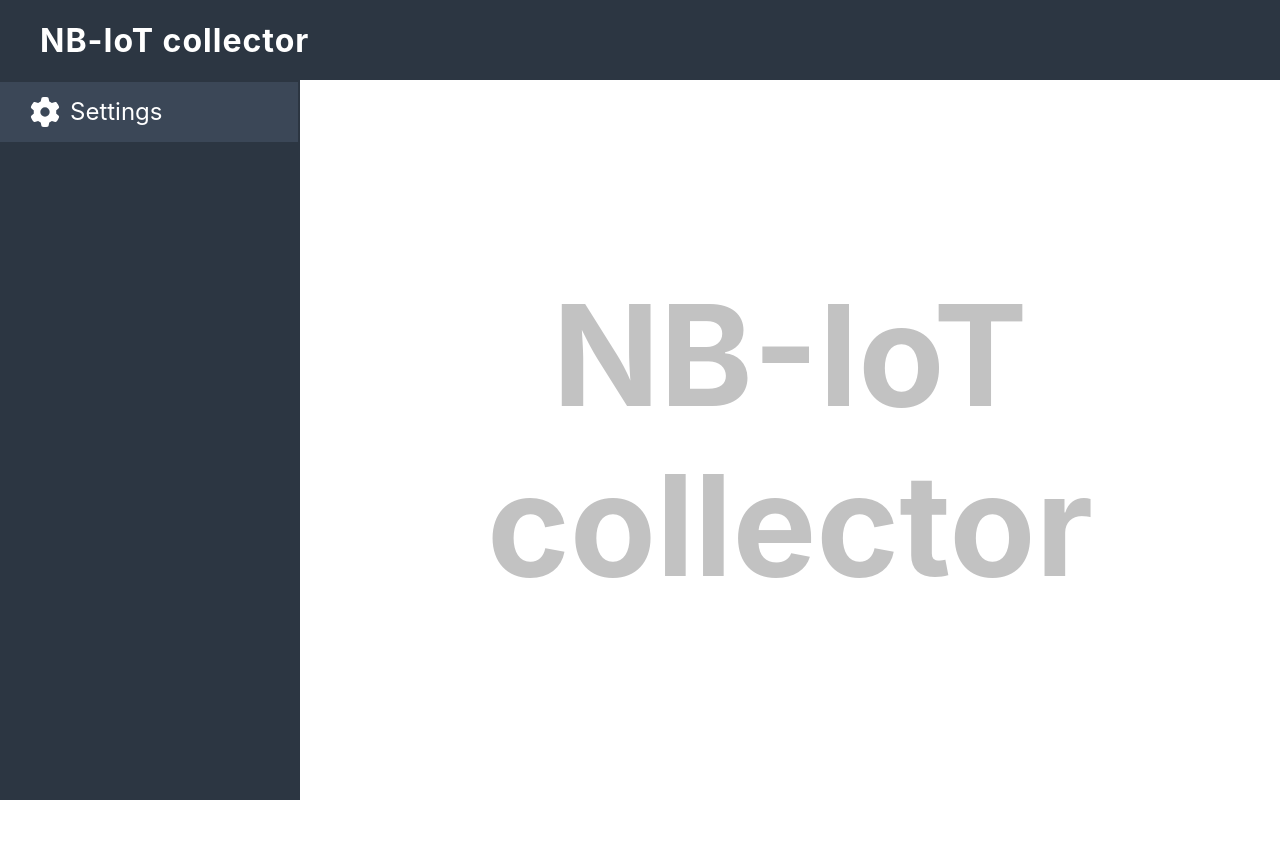
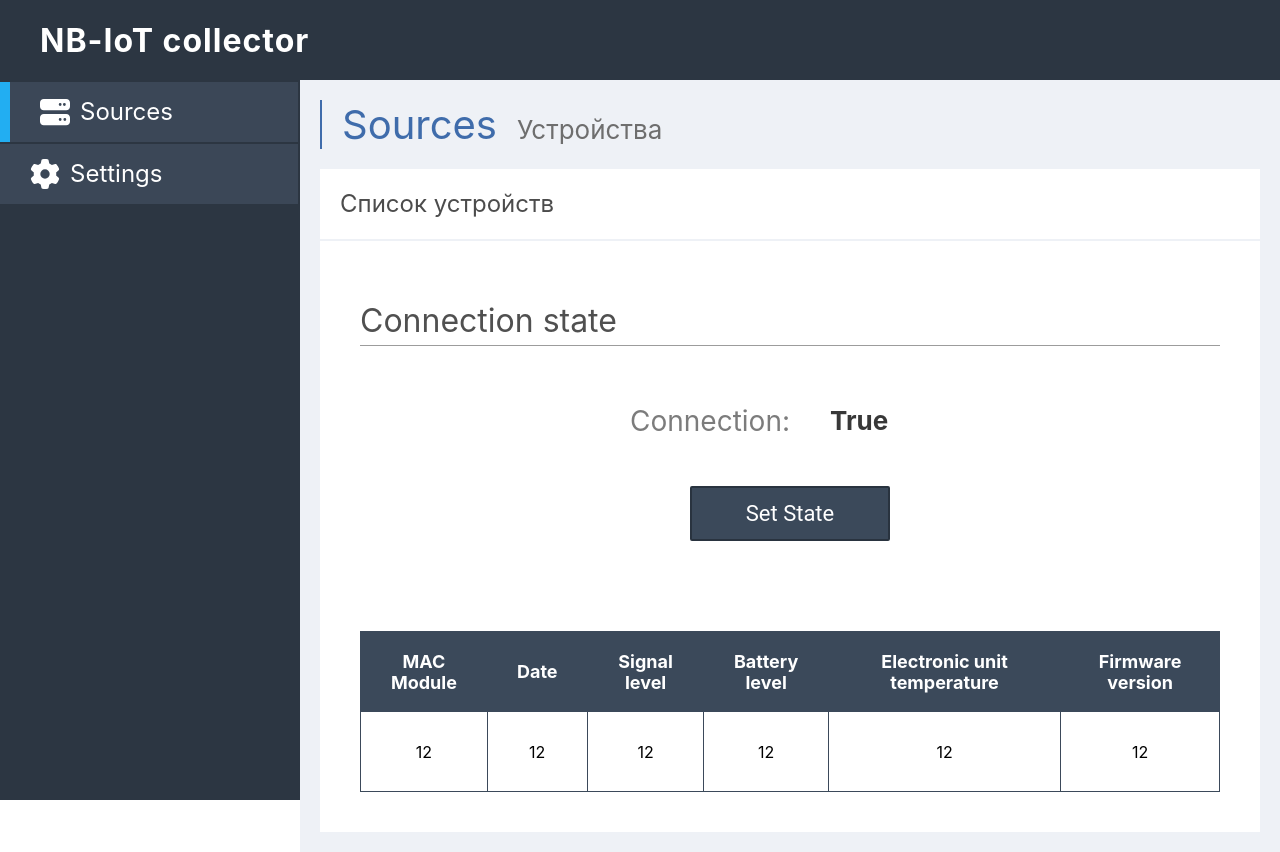
Before and after one commit to 2ADA2/nbiot1, a React (Create React App) app: page /sources in a window 1280 px wide. Before the commit this address led to /. Before the commit the page ends 800 px from the top, so only its background shows below. Built offline with nearby package versions, Linux system fonts and the light colour scheme.

Commit message:
nbiot v1.1

```diff
--- a/src/App.js
+++ b/src/App.js
@@ -3,6 +3,7 @@ import {Page} from "./components/page";
 import { Routes, Route, Link, Navigate } from 'react-router';
 import { Home } from "./pages/home";
 import { Settings } from "./pages/settings";
+import { Sources } from "./pages/sources";
 
 function App() {
   return (
@@ -11,6 +12,7 @@ function App() {
         <Route path='/' element={<Layout />}>
           <Route path='/' element={<Home />}></Route>
           <Route path='/settings' element={<Settings />}></Route>
+          <Route path='/sources' element={<Sources />}></Route>
           <Route
             path="*"
             element={<Navigate to="/" replace />}
--- a/src/layout/panel.jsx
+++ b/src/layout/panel.jsx
@@ -3,7 +3,7 @@ import { Link, Outlet } from "react-router-dom";
 import "../styles/layout/panel.css"
 import { FontAwesomeIcon } from '@fortawesome/react-fontawesome'
 import { regular } from '@fortawesome/free-regular-svg-icons'
-import {faCog} from "@fortawesome/free-solid-svg-icons";
+import {faCog, faServer} from "@fortawesome/free-solid-svg-icons";
 
 export const Panel = () => {
     const [page, setPage] = useState(window.location.href);
@@ -15,21 +15,24 @@ export const Panel = () => {
 
     }
 
-    useEffect(() => {
-        setPage(window.location.href);
-    },[])
-
     function cleanPanel() {
-        setPage(0)
+        setTimeout(() => setPage(window.location.href))
     }
 
     return (
         <aside className="panel" onClick={(e) => handleChange(e.target)}>
             <nav className="panel-nav">
-                <Link to="/settings" className={(page.indexOf("/settings") + 1) ? "opened" : ""} onClick={() => {cleanPanel()}}>
-                <FontAwesomeIcon icon={faCog}/>
+
+                <Link to="/sources" className={page.includes("/sources") ? "opened" : ""} onClick={() => {cleanPanel()}}>
+                <FontAwesomeIcon icon={faServer} />
+                Sources
+                </Link>
+
+                <Link to="/settings" className={page.includes("/settings") ? "opened" : ""} onClick={() => {cleanPanel()}}>
+                    <FontAwesomeIcon icon={faCog}/>
                 Settings
                 </Link>
+
             </nav>
         </aside>
     )
--- a/src/pages/settings.jsx
+++ b/src/pages/settings.jsx
@@ -27,7 +27,7 @@ export const Settings = () => {
                         <input type="text" ></input>
                     </label>
                     <div className="label-replacer">
-                        <h5>Session</h5> <CheckBox/>
+                        <h5>Clean Session</h5> <CheckBox/>
                     </div>
 
 
@@ -36,6 +36,46 @@ export const Settings = () => {
                         <input type="text" ></input>
                     </label>
                 </section>
+
+                <h3>Credentials</h3>
+                <section className="Credentials">
+                    <label>
+                        <h5>User name</h5>
+                        <input type = "text" ></input>
+                    </label>
+
+                    <label>
+                        <h5>Password</h5>
+                        <input type="text" ></input>
+                    </label>
+                </section>
+
+                <h3>Last-Will</h3>
+                <section className="Last-Will">
+                    <label>
+                        <h5>Last-Will Topic</h5>
+                        <input type = "text" ></input>
+                    </label>
+
+                    <label>
+                        <h5>Last-Will Message</h5>
+                        <input type="text" ></input>
+                    </label>
+
+                    <label>
+                        <h5>Last-Will Qos</h5>
+                        <select>
+                            <option>0 - at most once</option>
+                            <option>1 - at last once</option>
+                            <option>2 - exactly once</option>
+                        </select>
+                    </label>
+
+                    <div className="label-replacer">
+                        <h5>Last-Will Retain</h5> <CheckBox/>
+                    </div>
+                </section>
+                <button>Применить</button>
             </form>
             }
         />
--- /dev/null
+++ b/src/pages/sources.jsx
@@ -0,0 +1,43 @@
+import { Page } from "../components/page"
+import "../styles/pages/sources.css"
+
+export const Sources = () => {
+    return (
+        <Page header="Sources" subHeader="Устройства" header2="Список устройств" elem ={
+                <div className="table-container">
+
+                <form>
+                    <h3>Connection state</h3>
+                    <section className="state">
+                        <h5>Connection:</h5>
+                        <h6>True</h6>
+                    </section>
+                    <button>Set State</button>
+                </form>
+
+                    <table>
+                        <thead>
+                            <tr>
+                                <th>MAC Module</th>
+                                <th>Date</th>
+                                <th>Signal level</th>
+                                <th>Battery level</th>
+                                <th>Electronic unit temperature</th>
+                                <th>Firmware version</th>
+                            </tr>
+                        </thead>
+                        <tbody>
+                            <tr>
+                                <td>12</td>
+                                <td>12</td>
+                                <td>12</td>
+                                <td>12</td>
+                                <td>12</td>
+                                <td>12</td>
+                            </tr>
+                        </tbody>
+                    </table>
+                </div>
+        }/>
+    )
+}
--- a/src/styles/components/checkbox.css
+++ b/src/styles/components/checkbox.css
@@ -46,10 +46,10 @@
     display: block;
     position: relative;
     box-shadow: 3px 0px 2px #00000065;
-    left: -2px;
+    left:-2px;
     bottom:2px;
-    width: 35px;
-    height: 35px;
+    width: 36px;
+    height: 36px;
     border-radius: 50%;
     border:2px solid #a1a1a1;
     transition-duration: 300ms;
@@ -62,7 +62,7 @@
     box-shadow:-3px 0 2px #00000065;
 }
 .checkbox-container input:checked + .switch-slider {
-    background-color:#2c60a0;
+    background-color:#3b495a;
 }
 .connedtion-details .label-replacer{
         min-width: 650px;
--- a/src/styles/components/page.css
+++ b/src/styles/components/page.css
@@ -1,7 +1,7 @@
 .container{
     background-color: #eef1f6;
     min-height: calc(100vh - 80px);
-    height: 100%;
+    min-height: 100%;
     background-color:#eef1f6;
     width: 100%;
     padding: 20px;
--- a/src/styles/layout/panel.css
+++ b/src/styles/layout/panel.css
@@ -11,6 +11,7 @@
     height: calc(100vh - 80px);
     padding:2px 0;
     padding-bottom: 20px;
+    user-select: none;
 }
 
 .panel nav {
--- a/src/styles/pages/settings.css
+++ b/src/styles/pages/settings.css
@@ -5,25 +5,24 @@
     margin-top:40px;
     font-size: 26px;
     max-width: 2000px;
+    margin-bottom: 80px;
 }
 .connedtion-details label{
     min-width: 650px;
     width: 100%;
-    text-align: end;
     display: flex;
     justify-content: flex-start;
     gap:40px;
 }
-.connedtion-details label h5{
+h5{
     font-weight: 400;
     color:#7c7c7c;
     width: 40%;
     line-height: 50px;
     font-size: 28px;
-}
-
-h5{
     user-select: none;
+    text-align: end;
+    min-width: 260px;
 }
 
 input{
@@ -57,7 +56,84 @@ form h3::after{
     display: block;
     width:100%;
     min-width: 200px;
-    max-width: 2000px;
     height: 1px;
     background-color:#9c9c9c;
 }
+
+.Credentials{
+    display: flex;
+    width: 100%;
+    margin-bottom: 80px;
+    padding-right: 20%;
+    padding-top:20px;
+    justify-content: space-around;
+    align-items: flex-end;
+    gap:40px;
+    max-width: 2000px;
+}
+
+.Credentials h5{
+    min-width: 200px;
+    text-align: start;
+}
+
+.Credentials input{
+    min-width: 200px;
+    width: 100%;
+    max-width: 700px;
+}
+
+.Last-Will{
+    display: flex;
+    flex-direction: column;
+    gap:40px;
+    margin-top:40px;
+    font-size: 26px;
+    max-width: 2000px;
+    margin-bottom: 80px;
+}
+
+.Last-Will label{
+    min-width: 650px;
+    width: 100%;
+    text-align: end;
+    display: flex;
+    justify-content: flex-start;
+    gap:40px;
+}
+
+.Last-Will select{
+    min-width: 300px;
+    width: 30%;
+    font-size: 26px;
+    color:#505050;
+    border:2px solid #bebebe;
+    border-radius:2px;
+}
+
+.Last-Will select:focus{
+    border:2px solid #868686;
+    outline: none;
+}
+
+.page .label-replacer{
+    flex-direction: row;
+    gap:40px;
+}
+
+button{
+    width: 200px;
+    height: 55px;
+    border:2px solid #29333f;
+    border-radius: 2px;
+    cursor: pointer;
+    background-color:#3b495a;
+    color:white;
+    font-size: 22px;
+    font-family: Roboto;
+    margin-left: 100px;
+    margin-top:50px ;
+}
+button:hover{
+    background-color:#425063;
+}
--- /dev/null
+++ b/src/styles/pages/sources.css
@@ -0,0 +1,80 @@
+form{
+    display: flex;
+    flex-direction: column;
+    gap:40px;
+    margin-top:40px;
+    font-size: 26px;
+    max-width: 2000px;
+    margin-bottom: 80px;
+}
+form .state{
+    min-width: 650px;
+    width: 100%;
+    display: flex;
+    justify-content: flex-start;
+    gap:40px;
+}
+h5{
+    width: 50%;
+}
+h6{
+    font-size: 26px;
+    margin: 0;
+    vertical-align: middle;
+    line-height: 50px;
+    color: #383838;
+}
+form button{
+    margin:auto;
+}
+
+table {
+    border-collapse: collapse;
+    width: 100%;
+    margin: auto;
+}
+
+th, td {
+    border: 1px solid #3b495a;
+    text-align: left;
+    height: 100px;
+    text-align: center;
+    min-width: 150px;
+}
+tr a {
+    color: #333;
+    line-height: 100px;
+    min-width: 300px;
+    display: block;
+}
+
+th {
+    background-color: #3b495a;
+    color:white;
+    padding: 0 10px;
+}
+
+tbody tr:hover {
+    background-color: #f0f0f0;
+}
+
+tr{
+    max-height: 100px;
+}
+
+td:hover{
+    cursor: pointer;
+}
+
+@media (width<1400px) {
+    table td{
+        font-size: 16px;
+    }
+    table th{
+        font-size: 18px;
+    }
+    table th, td{
+        min-width: 100px;
+        height: 80px;
+    }
+}
```
